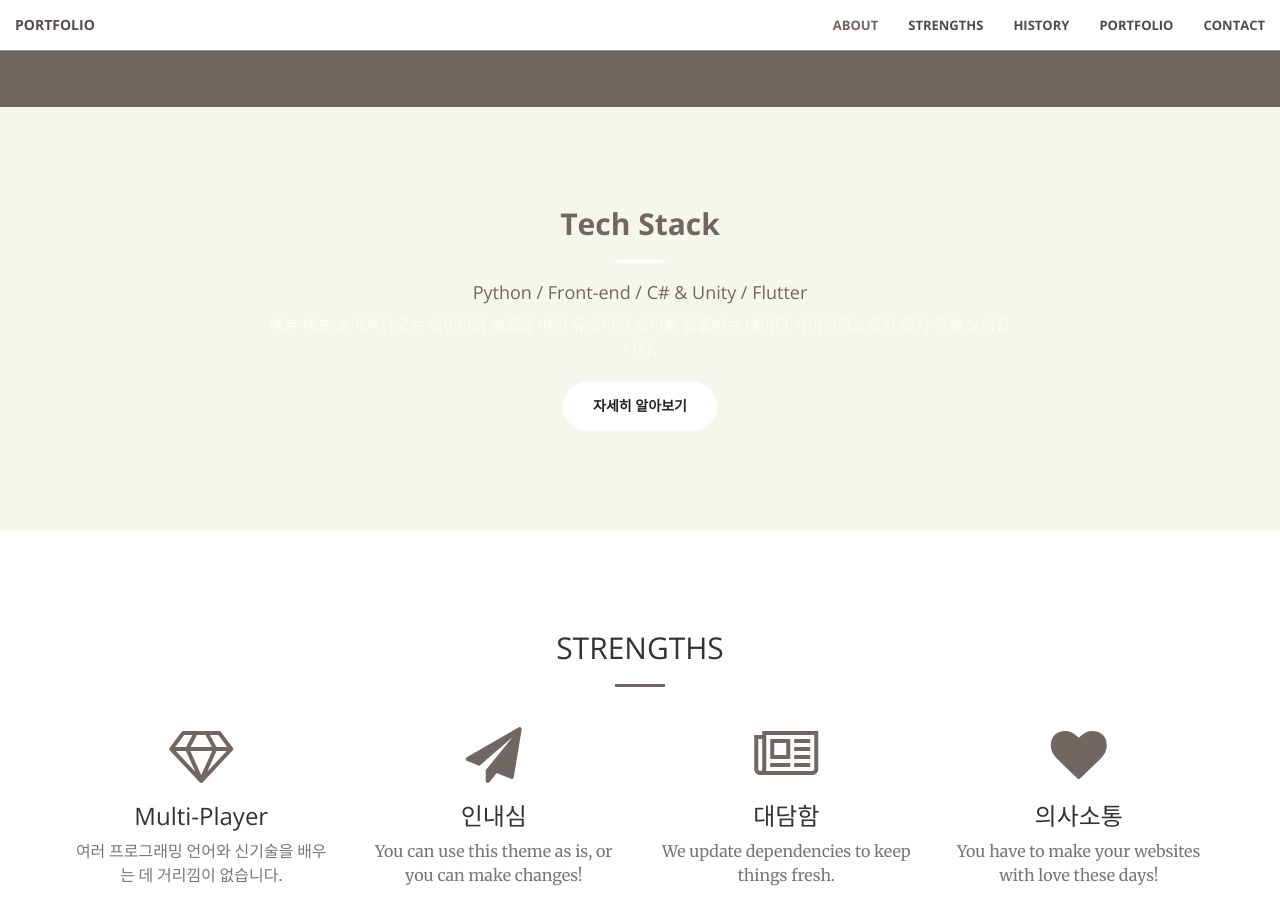
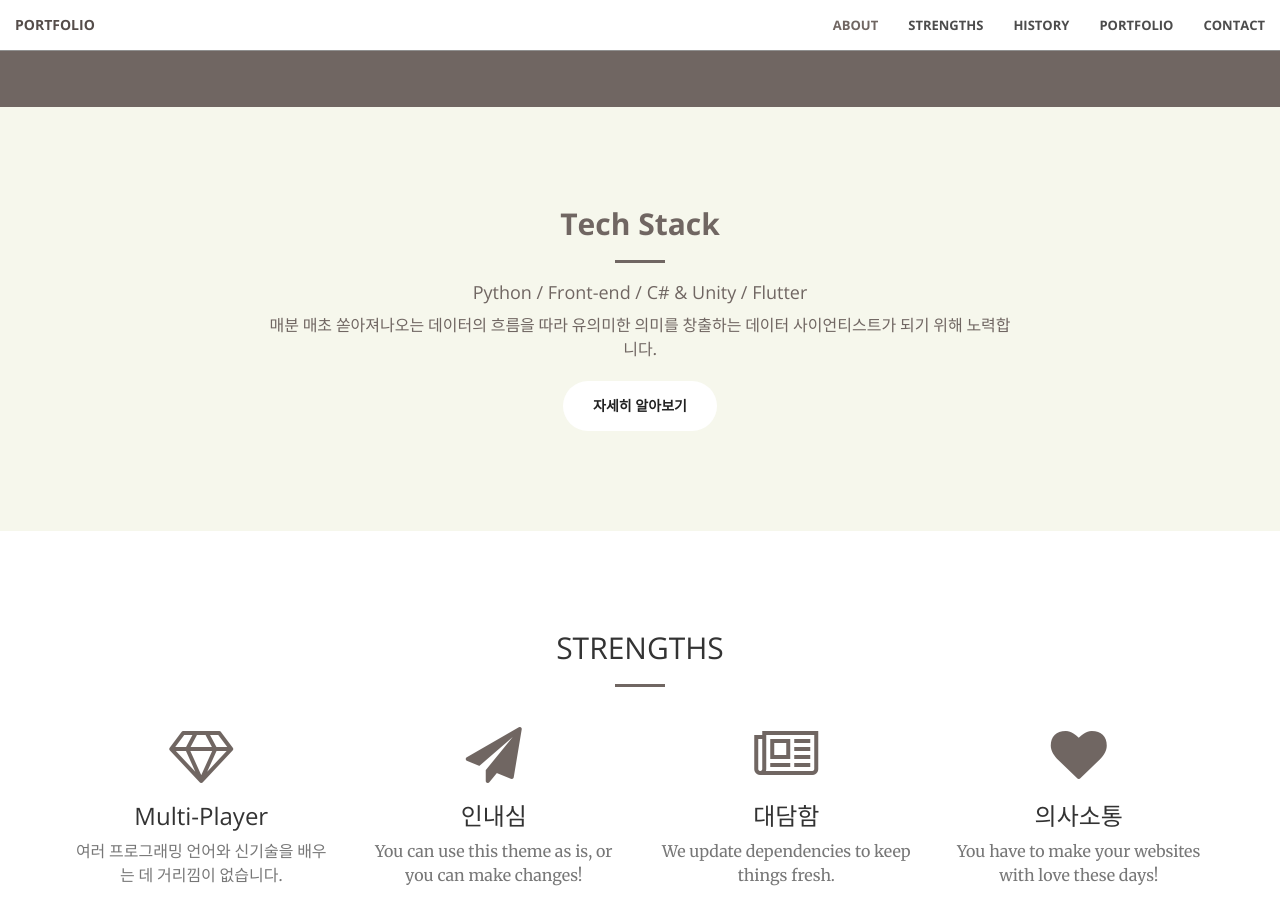
Before and after one commit to ymdev2023/ymdev2023.github.io, a Jekyll site: the page built from index.html, in a window 1280 px wide and 900 px high, scrolled down 1261 px. Built offline with Jekyll 4.4.1, drawn with Linux system fonts in a browser that asks for light colours.

Commit message:
Update tech-stack.html

```diff
--- a/_includes/tech-stack.html
+++ b/_includes/tech-stack.html
@@ -3,9 +3,9 @@
         <div class="row">
             <div class="col-lg-8 col-lg-offset-2 text-center">
                 <h2 class="section-heading"><b>Tech Stack</b></h2>
-                <hr class="light">
+                <hr>
                 <h4> Python / Front-end / C# & Unity / Flutter </h4>
-                <p class="text-faded">매분 매초 쏟아져나오는 데이터의 흐름을 따라 유의미한 의미를 창출하는 데이터 사이언티스트가 되기 위해 노력합니다.</p>
+                <p>매분 매초 쏟아져나오는 데이터의 흐름을 따라 유의미한 의미를 창출하는 데이터 사이언티스트가 되기 위해 노력합니다.</p>
                 <p></p>
                 <a href="https://www.notion.so/codingym/Yoon-myung-Kim-cb3b5350ffe54b6a9ad2f94b7eff68e3?pvs=4" class="btn btn-default btn-xl wow tada" target="_blank">자세히 알아보기</a>
 
```
